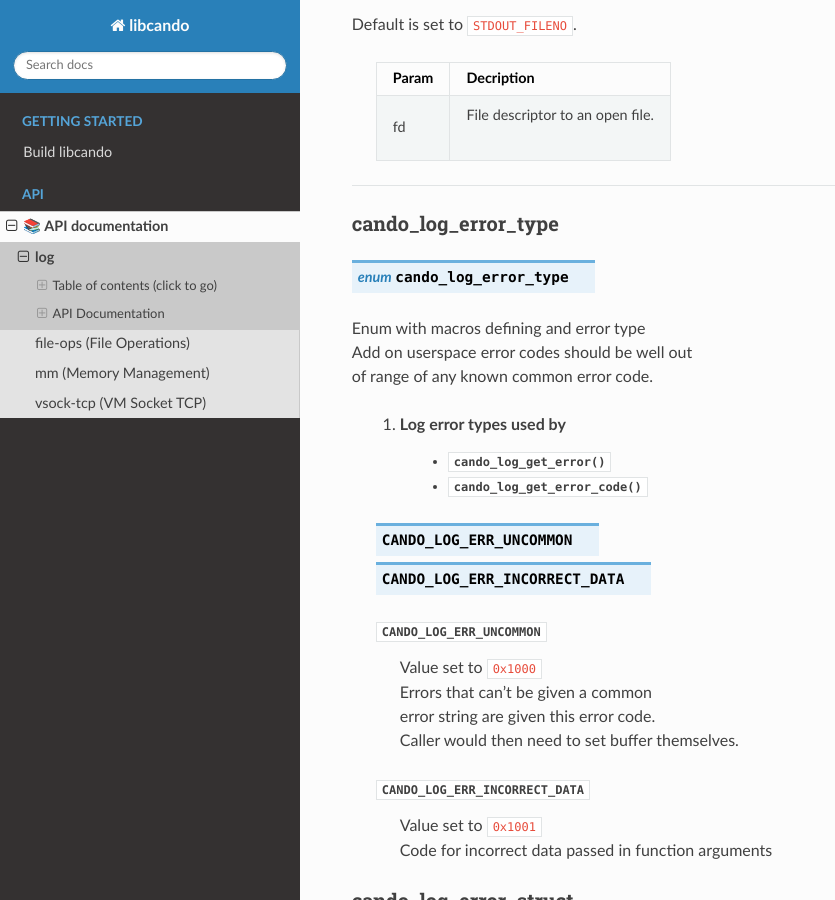
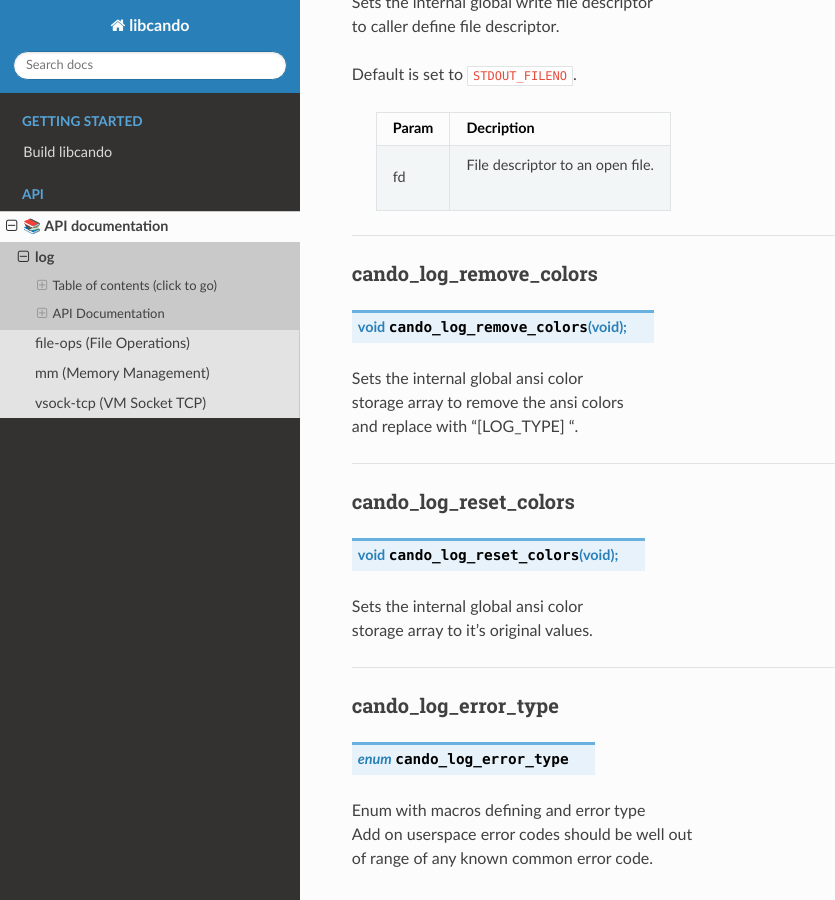
Before and after one commit to under-view/libcando, a Sphinx documentation site: the page built from docs/log.rst, in a window 1280 px wide and 900 px high, scrolled down 2906 px. Shown: the whole window, without its empty margins (0-835 px from the left). Built offline with Sphinx 7.4.7 and the Read the Docs theme 3.1.0, drawn with Linux system fonts in a browser that asks for light colours; formulas are drawn with MathJax 3; some of the changed text lies outside the part shown.

Commit message:
log: add new functions remove_colors & reset_colors
Commit also:
	* fixes segfault issue in test
	  due to mprotect.
	* Re-arranges were terminal colors begins.

Signed-off-by: Vincent Davis Jr <vince@underview.tech>

```diff
--- a/docs/log.rst
+++ b/docs/log.rst
@@ -43,6 +43,8 @@ Functions
 
 1. :c:func:`cando_log_set_level`
 #. :c:func:`cando_log_set_write_fd`
+#. :c:func:`cando_log_remove_colors`
+#. :c:func:`cando_log_reset_colors`
 #. :c:func:`cando_log_get_error`
 #. :c:func:`cando_log_get_error_code`
 #. :c:func:`cando_log_set_error_struct`
@@ -142,6 +144,29 @@ cando_log_set_write_fd
 	          - Decription
 		* - fd
 		  - | File descriptor to an open file.
+
+=========================================================================================================================================
+
+=======================
+cando_log_remove_colors
+=======================
+
+.. c:function:: void cando_log_remove_colors(void);
+
+| Sets the internal global ansi color
+| storage array to remove the ansi colors
+| and replace with "[LOG_TYPE] ".
+
+=========================================================================================================================================
+
+======================
+cando_log_reset_colors
+======================
+
+.. c:function:: void cando_log_reset_colors(void);
+
+| Sets the internal global ansi color
+| storage array to it's original values.
 
 =========================================================================================================================================
 
```
Also changed, not shown: 3 other files.
